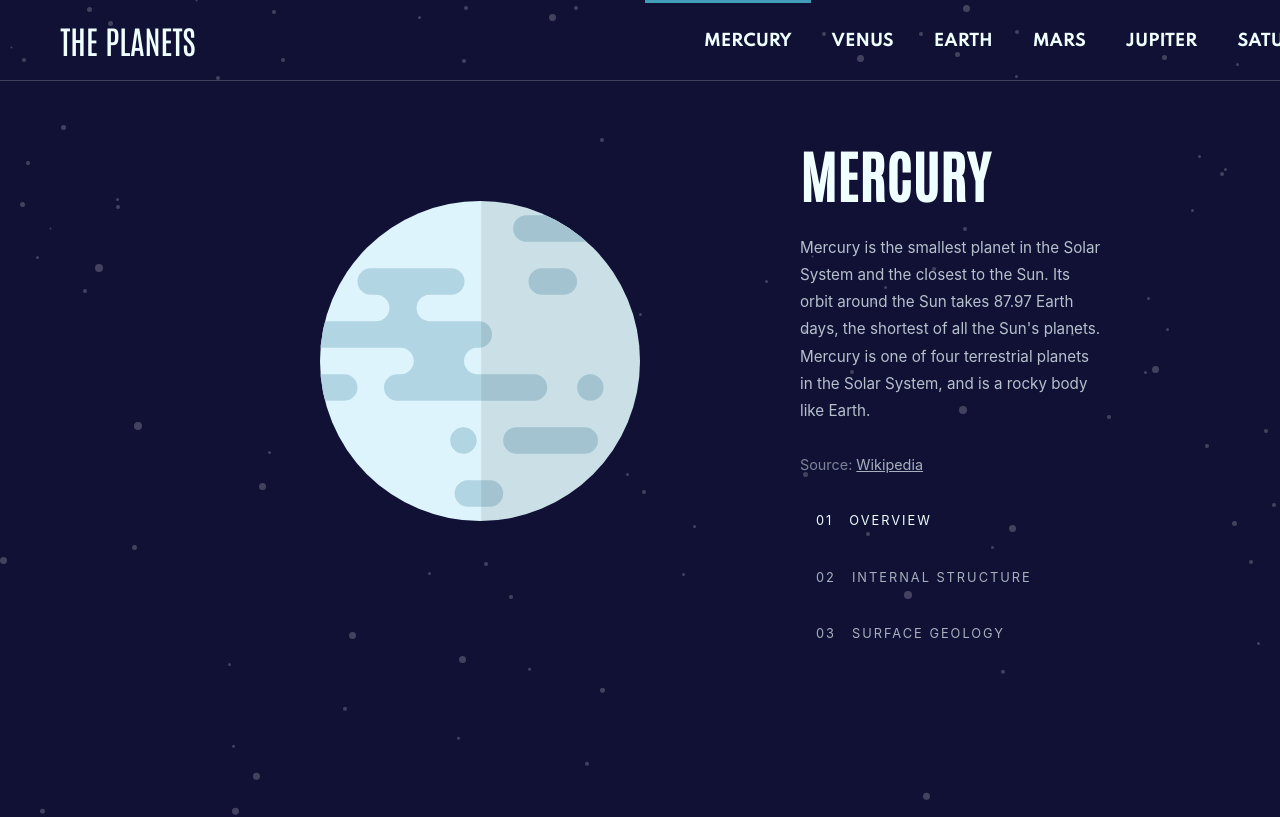
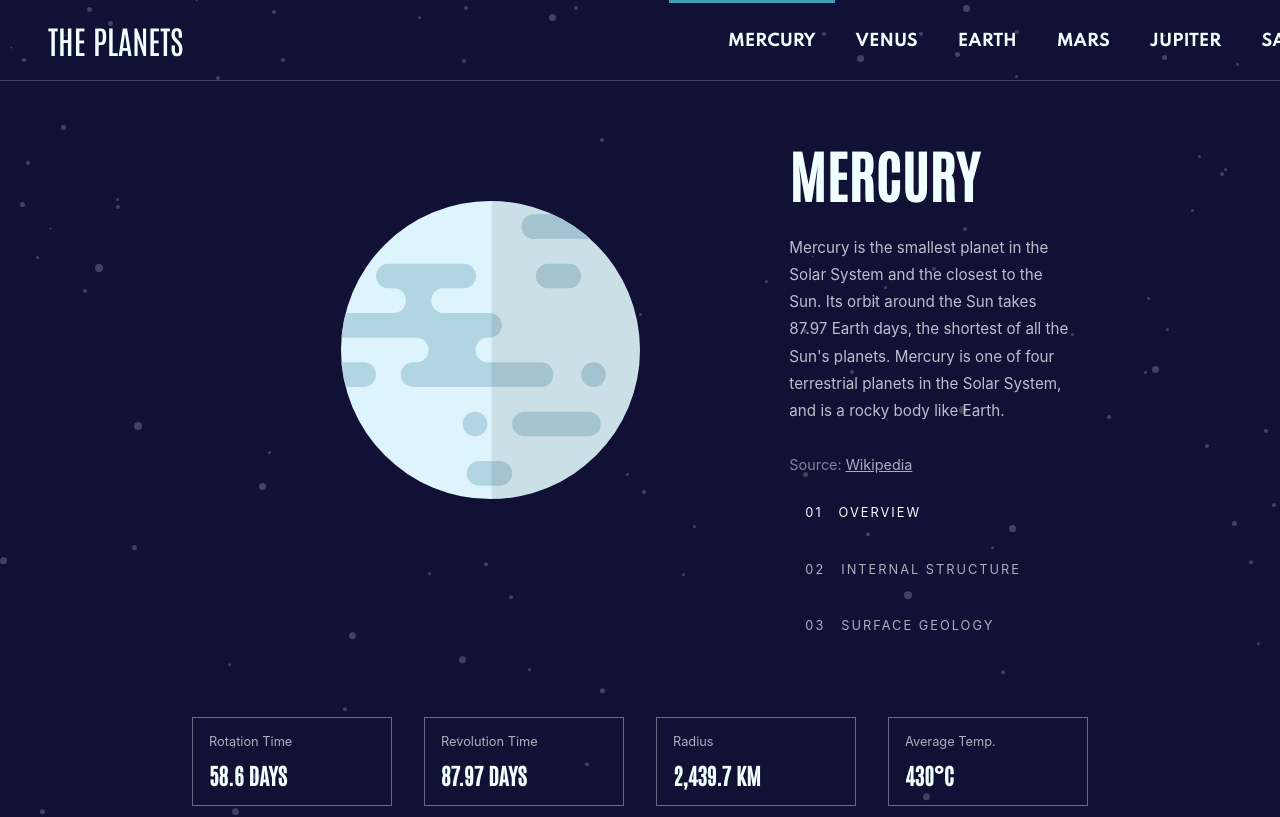
Before and after one commit to eljasiu/planets, a React (Create React App) app: page /mercury in a window 1280 px wide. Shown: the top 817 px of the page. Built offline with nearby package versions, Linux system fonts and the light colour scheme.

Commit message:
Stats component done

```diff
--- a/src/App.css
+++ b/src/App.css
@@ -15,8 +15,8 @@
 @media (min-width: 1100px) {
     .grid{
         display: grid;
-        grid-template: repeat(2, 1fr) / repeat(3, 1fr);
+        grid-template: repeat(3, 1fr) / repeat(3, 1fr);
         align-items: start;
-        margin: 3.5rem 10rem 0;
+        margin: 3.5rem 12rem 0;
     }
 }
--- a/src/styles/Graphics.module.css
+++ b/src/styles/Graphics.module.css
@@ -24,7 +24,7 @@
 
 @media (min-width: 1100px) {
     .graphics{
-        grid-area: 1 / 1 / 3 / 3;
+        grid-area: 1 / 1 / 4 / 3;
         width: 50%;
     }
 }
--- a/src/styles/Header.module.css
+++ b/src/styles/Header.module.css
@@ -40,8 +40,7 @@
     }
 
     .headingContainer{
-        width: 20%;
-        padding: 0;
+        padding: 0 3rem;
     }
 }
 
--- a/src/styles/Info.module.css
+++ b/src/styles/Info.module.css
@@ -45,6 +45,7 @@
 @media (min-width: 1100px) {
     .info{
         min-height: 20.45rem;
+        grid-area: 1 / 3 / 3 /4;
     }
 
     .planetName{
@@ -58,6 +59,6 @@
 
     .source{
         margin-top: 2rem;
-        /* margin-bottom: 1rem; */
+        margin-bottom: 1rem;
     }
 }
--- a/src/styles/Navigation.module.css
+++ b/src/styles/Navigation.module.css
@@ -100,6 +100,7 @@
     .navigation{
         border-bottom: none;
         width: 50%;
+        padding: 0 3rem;
     }
 
     .navItem::after{
--- a/src/styles/Stats.module.css
+++ b/src/styles/Stats.module.css
@@ -1,26 +1,52 @@
-@import url('https://fonts.googleapis.com/css2?family=Spartan:wght@700&display=swap');
+@import url('https://fonts.googleapis.com/css2?family=Antonio:wght@500&display=swap');
 
 .stats{
     color: #f0ffffab;
     margin: 2rem 1rem 0;
+    display: flex;
+    flex-direction: column;
+    gap: 0.7rem;
+    padding-bottom: 3rem;
 }
 
 .stat{
     display: flex;
     justify-content: space-between;
-    border: 1px solid #f0ffffab;
+    align-items: center;
+    border: 1px solid #f0ffff60;
     padding: 1rem;
     font-size: 0.8rem;
 }
 
-.stat + .stat{
-    margin-top: 0.7rem;
-}
-
 .statSpan{
-    font-size: 0.95rem;
+    font-size: 1.2rem;
     color: #f0ffff;
     text-transform: uppercase;
     font-weight: 700;
-    font-family: 'Spartan', sans-serif;
+    font-family: 'Antonio', sans-serif;
 }
+
+@media (min-width: 550px) {
+    .stats{
+        flex-direction: row;
+        margin: 2rem 2rem 0;
+        gap: 2rem;
+    }
+
+    .stat{
+        width: 100%;
+        flex-direction: column;
+        align-items: flex-start;
+    }
+
+    .statSpan{
+        font-size: 1.4rem;
+        margin-top: 0.7rem;
+    }
+}
+
+@media (min-width: 1100px) {
+    .stats{
+        margin: 3.2rem 12rem 0;
+    }
+}
--- a/src/styles/Tabs.module.css
+++ b/src/styles/Tabs.module.css
@@ -50,6 +50,7 @@
         border: 1px solid rgba(255, 255, 255, 0.2);
         transition: all 400ms ease;
         font-size: 0.7rem;
+        padding: 0.8rem;
     }
 
     .tabOption span{
@@ -72,9 +73,8 @@
 
 @media (min-width: 1100px){
     .tabs{
-        grid-area: 2 / 3 / 3 / 4;
+        grid-area: 3 / 3 / 4 / 4;
         width: 100%;
-        margin-top: 1.5rem;
     }
 }
 
```
